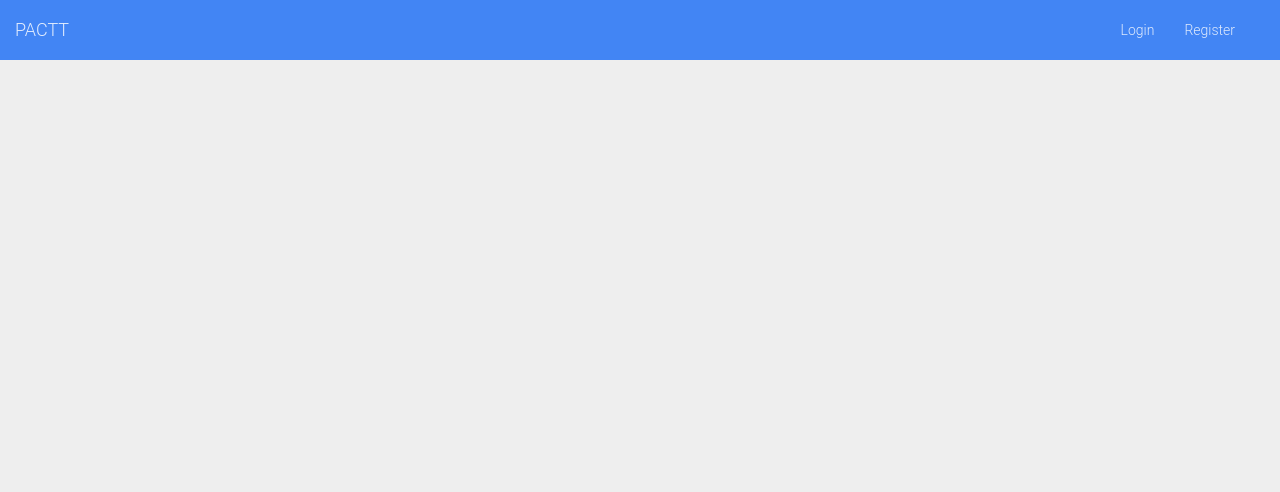
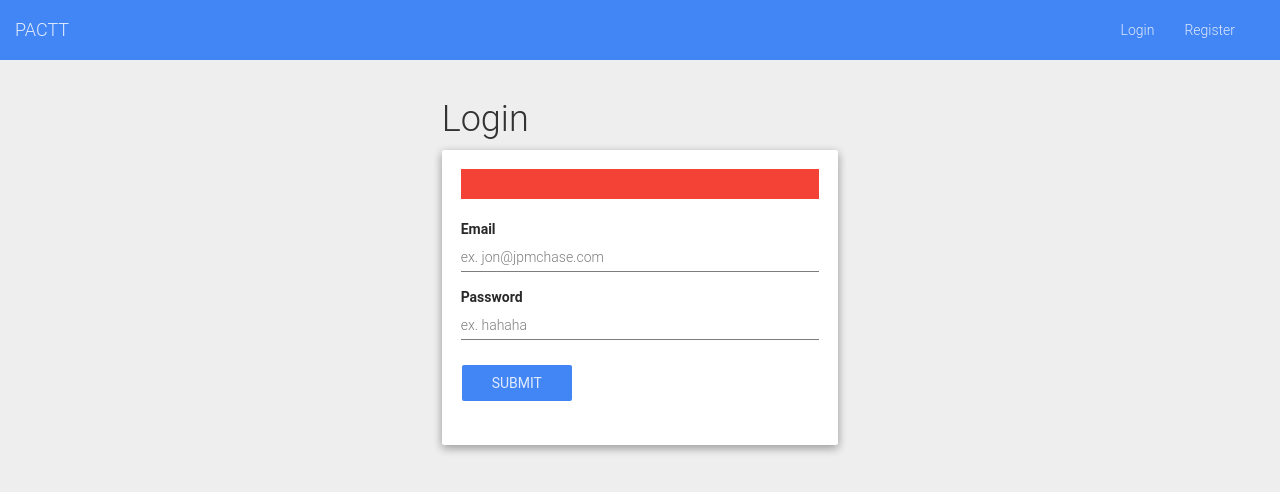
Before and after one commit to Szkered/PACTT, a Django app: page /login in a window 1280 px wide. Shown: the top 492 px of the page. Run offline with Django 3.2, Linux system fonts and the light colour scheme; some libraries are stand-ins or nearby versions.

Commit message:
add login function

```diff
--- a/PACTT/urls.py
+++ b/PACTT/urls.py
@@ -4,7 +4,7 @@ from PACTT.views import IndexView
 
 from rest_framework_nested import routers
 
-from authentication.views import AccountViewSet
+from authentication.views import AccountViewSet, LoginView
 
 router = routers.SimpleRouter()
 router.register(r'accounts', AccountViewSet)
@@ -12,6 +12,7 @@ router.register(r'accounts', AccountViewSet)
 urlpatterns = patterns(
     '',
     url(r'^api/v1/', include(router.urls)),
+    url(r'^api/v1/auth/login/$', LoginView.as_view(), name='login'),
 
     url('^.*$', IndexView.as_view(), name='index'),
 )
--- a/static/javascripts/PACTT.routes.js
+++ b/static/javascripts/PACTT.routes.js
@@ -13,6 +13,10 @@
 	    controller: 'RegisterController',
 	    controllerAs: 'vm',
 	    templateUrl: '/static/templates/authentication/register.html'
+	}).when('/login', {
+	    controller: 'LoginController',
+	    controllerAs: 'vm',
+	    templateUrl: '/static/templates/authentication/login.html'
 	}).otherwise('/');
     }
 })();
--- /dev/null
+++ b/static/javascripts/authentication/controllers/login.controller.js
@@ -0,0 +1,29 @@
+(function () {
+    'use strict';
+
+    angular
+	.module('PACTT.authentication.controllers')
+	.controller('LoginController', LoginController);
+
+    LoginController.$inject = ['$location', '$scope', 'Authentication'];
+
+
+    function LoginController($location, $scope, Authentication) {
+	var vm = this;
+
+	vm.login = login;
+
+	activate();
+
+	// initiation of the controller
+	function activate() {
+	    if (Authentication.isAuthenticated()) {
+		$location.url('/');
+	    }
+	}
+
+	function login() {
+	    Authentication.login(vm.email, vm.password);
+	}
+    }
+})
--- a/static/javascripts/authentication/controllers/register.controller.js
+++ b/static/javascripts/authentication/controllers/register.controller.js
@@ -13,6 +13,15 @@
 
 	vm.register = register;
 
+	activate();
+
+
+	function activate() {
+	    if (Authentication.isAuthenticated()) {
+		$location.url('/');
+	    }
+	}
+
 	function register() {
 	    Authentication.register(vm.email, vm.password, vm.username);
 	}
--- a/static/javascripts/authentication/services/authentication.service.js
+++ b/static/javascripts/authentication/services/authentication.service.js
@@ -10,7 +10,12 @@
 
     function Authentication($cookies, $http) {
 	var Authentication = {
-	    register: register
+	    getAuthenticatedAccount : getAuthenticatedAccount,
+	    isAuthenticated: isAuthenticated,
+	    login: login,
+	    register: register,
+	    setAuthenticatedAccount: setAuthenticatedAccount,
+	    unauthenticate: unauthenticate
 	};
 
 	return Authentication;
@@ -20,7 +25,51 @@
 		username: username,
 		password: password,
 		email: email
-	    });
+	    }).then(registerSuccessFn, registerErrorFn);
+
+	    function registerSuccessFn(data, status, headers, config) {
+		Authentication.login(email, password);
+	    }
+
+	    function registerErrorFn(data, status, headers, config) {
+		console.error('Registration failure!')
+	    }
+	}
+
+	function login(email, password) {
+	    return $http.post('/api/v1/auth/login/', {
+		email: email, password: password
+	    }).then(loginSuccessFn, loginErrorFn);
+
+	    function loginSuccessFn(data, status, headers, config) {
+		Authentication.setAuthenticatedAccount(data.data);
+
+		window.location = '/';
+	    }
+
+	    function loginErrorFn(data, status, headers, config) {
+		console.error('Login failure!');
+	    }
+	}
+
+	function getAuthenticatedAccount() {
+	    if (!$cookies.authenticatedAccount) {
+		return;
+	    }
+
+	    return JSON.parse($cookies.authenticatedAccount);
+	}
+
+	function isAuthenticated() {
+	    return !!$cookies.authenticatedAccount;
+	}
+
+	function setAuthenticatedAccount(account) {
+	    $cookies.authenticatedAccount = JSON.stringify(account);
+	}
+
+	function unauthenticate() {
+	    delete $cookies.authenticatedAccount;
 	}
     }
 })();
--- /dev/null
+++ b/static/templates/authentication/login.html
@@ -0,0 +1,27 @@
+<div class="row">
+  <div class="col-md-4 col-md-offset-4">
+    <h1>Login</h1>
+
+    <div class="well">
+      <form role="form" ng-submit="vm.login()">
+	<div class="alert alert-danger" ng-show="error" ng-bind="error"></div>
+
+	<div class="form-group">
+	  <label for="login__email">Email</label>
+	  <input class="form-control" type="text" id="login__email" ng-model="vm.email"
+		 placeholder="ex. jon@jpmchase.com"/>
+	</div>
+
+	<div class="form-group">
+	  <label for="login__password">Password</label>
+	  <input class="form-control" type="password" id="login__password" ng-model="vm.password"
+		 placeholder="ex. hahaha"/>
+	</div>
+
+	<div class="form-group">
+	  <button type="submit" class="btn btn-primary">Submit</button>
+	</div>
+      </form>
+    </div>
+  </div>
+</div>
--- a/templates/javascripts.html
+++ b/templates/javascripts.html
@@ -21,5 +21,6 @@
 <script type="text/javascript" src="{% static 'javascripts/authentication/authentication.module.js' %}"></script>
 <script type="text/javascript" src="{% static 'javascripts/authentication/services/authentication.service.js' %}"></script>
 <script type="text/javascript" src="{% static 'javascripts/authentication/controllers/register.controller.js' %}"></script>
+<script type="text/javascript" src="{% static 'javascripts/authentication/controllers/login.controller.js' %}"></script>
 
 {% endcompress %}
```
Also changed, not shown: package.json (+4 -4 lines), 4 other files.
